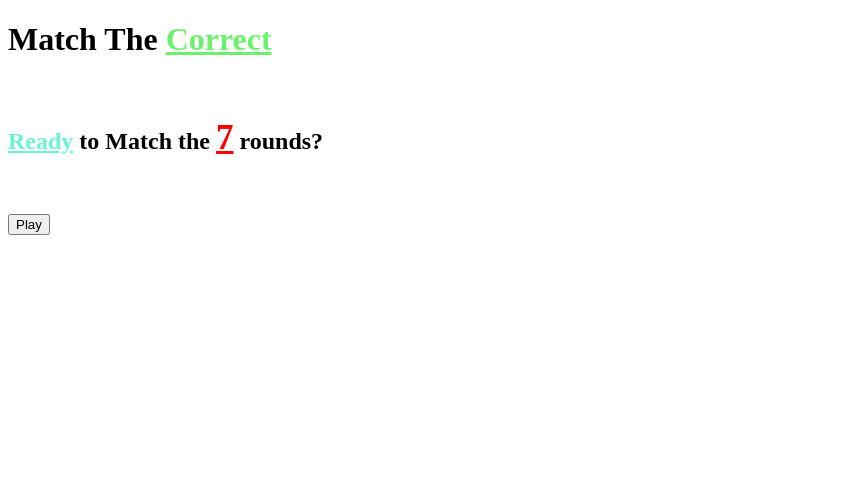
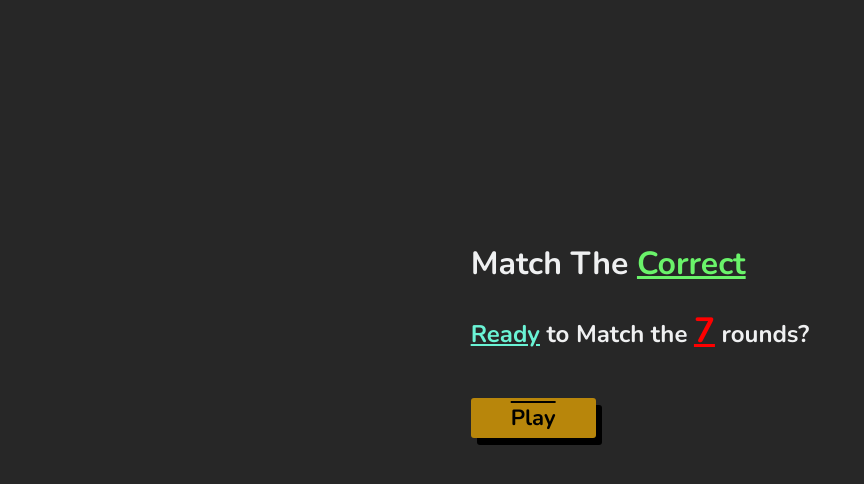
Before and after one commit to Sneha987pbc/Match-the-correct-option, a plain HTML site: page index.html in a window 1280 px wide. Shown: the whole page, without its empty margins (0-864 px from the left). Drawn offline with nearby package versions, Linux system fonts and the light colour scheme.

Commit message:
Update index.html

```diff
--- a/index.html
+++ b/index.html
@@ -14,7 +14,7 @@
     <meta charset="UTF-8">
     <meta http-equiv="X-UA-Compatible" content="IE=edge">
     <meta name="viewport" content="width=device-width, initial-scale=1.0">
-    <link rel="stylesheet" href="./style.css">
+    <link rel="stylesheet" href="./index.css">
     <title>Match The Correct</title>
 </head>
 <body id="body">
```
